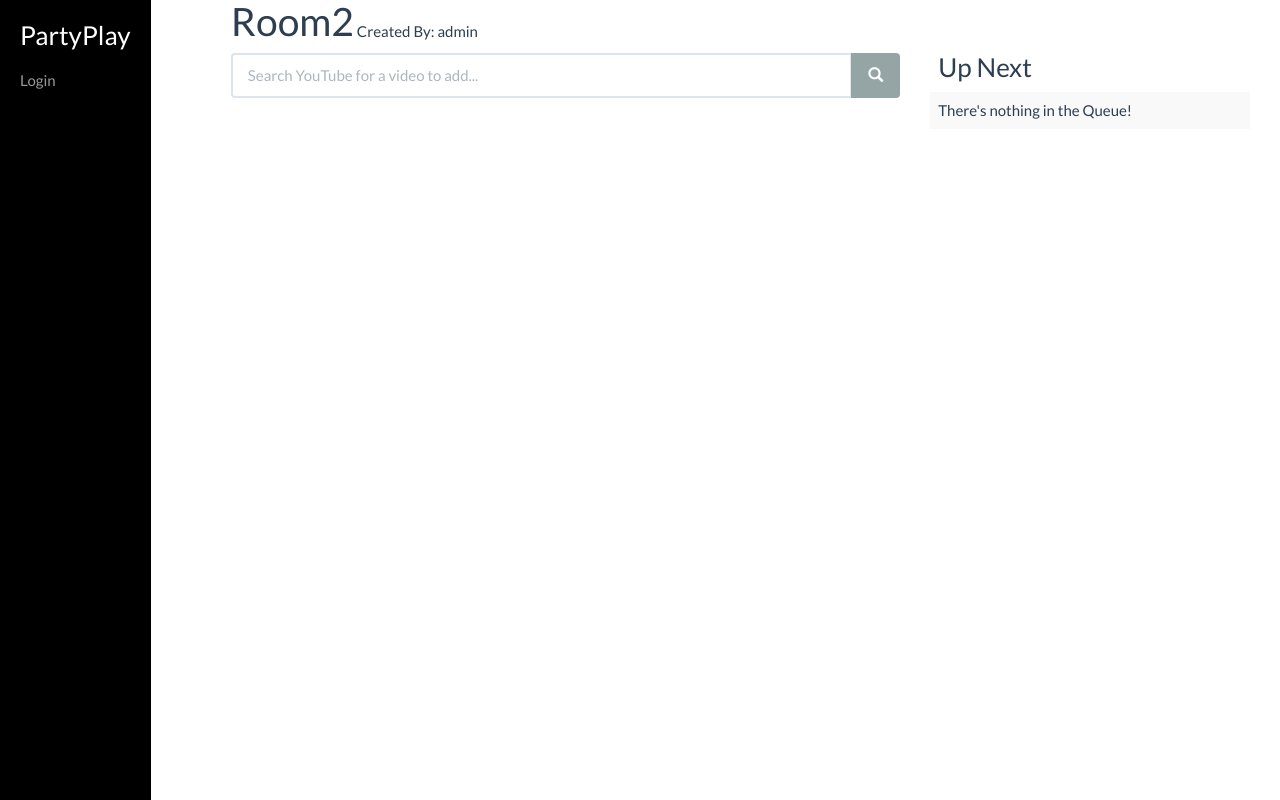
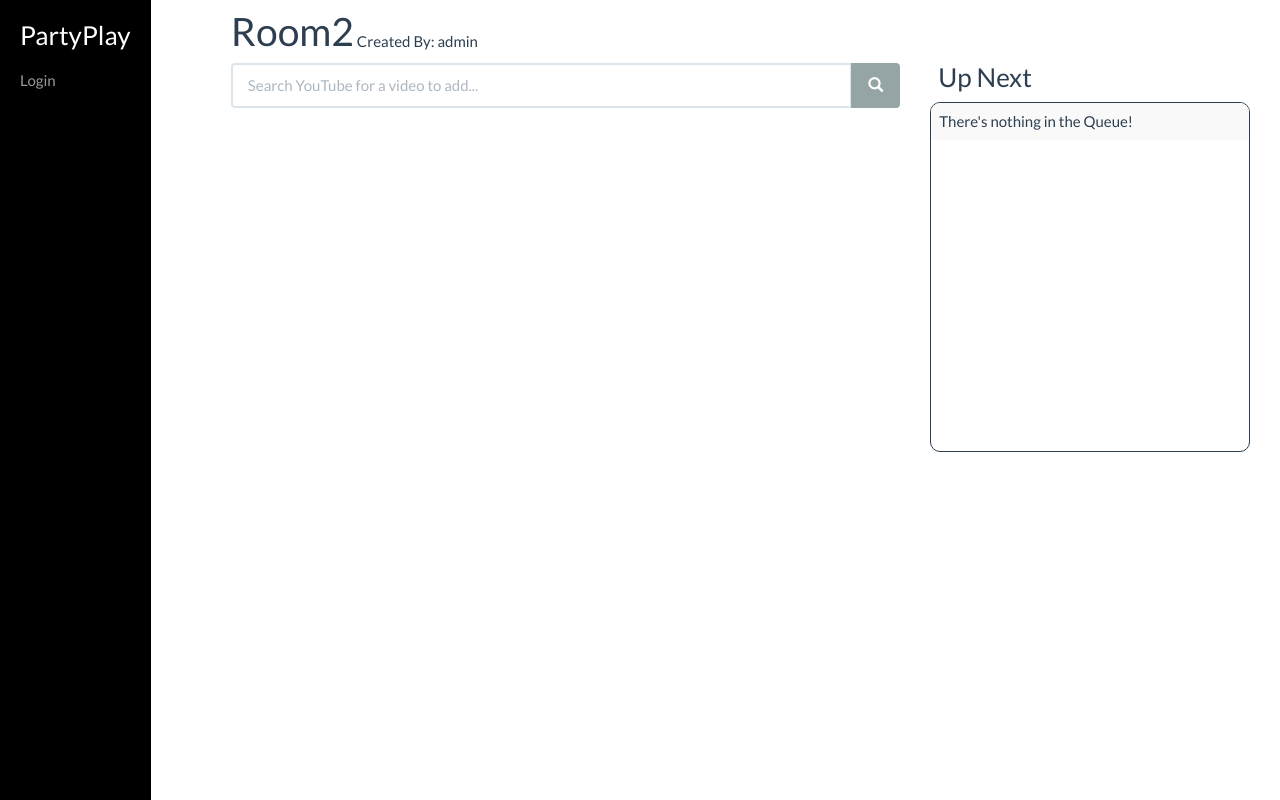
Before and after one commit to rollos/PartyPlay, a Django app: a page that uses PartyPlay/templates/partyplay/video_and_queue.html in a window 1280 px wide. Run offline with Django 3.2, Linux system fonts and the light colour scheme; data comes from the database, SQL or seed files in the repository; both versions use the stored data as it was after the commit; some libraries are stand-ins or nearby versions.

```diff
--- a/PartyPlay/templates/partyplay/roommodel_detail.html
+++ b/PartyPlay/templates/partyplay/roommodel_detail.html
@@ -10,7 +10,7 @@
         var add_url = "{% url 'add-video' pk=room_data.pk %}";
         var end_video_url = "{% url 'end-video' pk=room_data.pk %}";
     </script>
-    <div class="col-sm-12" style="padding-bottom:10px">
+    <div class="col-sm-12" style="padding-bottom:10px; padding-top:10px;">
         <div class="title">
                 <h1 style="display:inline; vertical-align: bottom;">{{ room_data.name }}</h1>
                  <p style="display:inline; vertical-align: bottom;">Created By: {{ room_data.creator }}</p>
--- a/PartyPlay/templates/partyplay/video_and_queue.html
+++ b/PartyPlay/templates/partyplay/video_and_queue.html
@@ -6,7 +6,7 @@
 
     <div id='video_list' >
         <h3 style="margin-top:0; padding-left:8px">Up Next</h3>
-        <div style="height:350px; overflow-x: hidden; overflow-y: auto;" >
+        <div style="height:350px; border-style: solid; overflow-x: hidden; overflow-y: auto; border-width: 1px; border-radius:10px;" >
         <table class="table table-striped"  >
 
             <tbody class="table_body">
```
Also changed, not shown: db.sqlite3.
